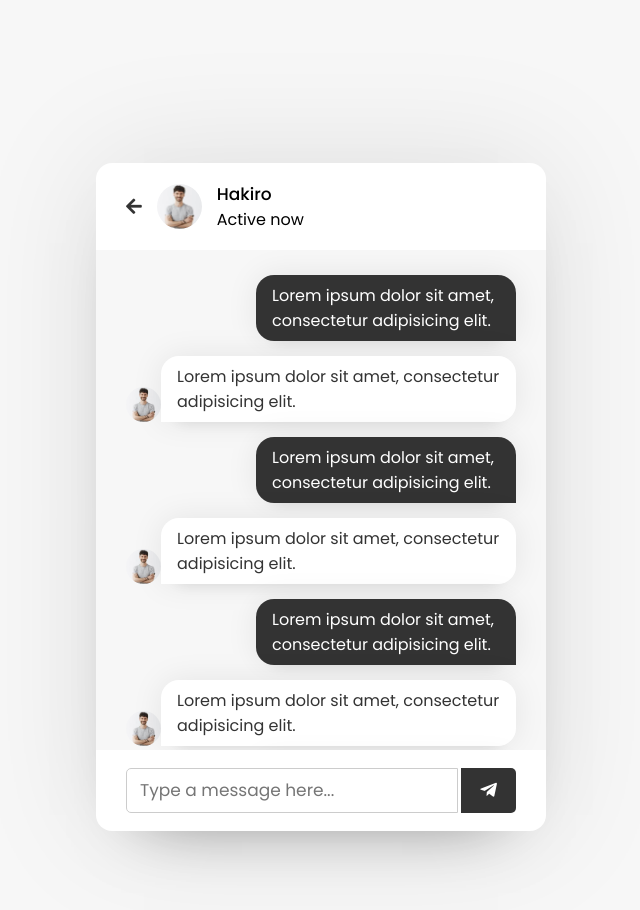
After one commit to IIHakiroII/ChatsApp, a PHP site: page /chat.html in a window 1280 px wide. The commit adds this page. Shown: the top 910 px of the page, without its empty margins (319-959 px from the left). Run offline with PHP 8.4, Linux system fonts and the light colour scheme.

Commit message:
fix: chat area part completed

```diff
--- /dev/null
+++ b/chat.html
@@ -0,0 +1,75 @@
+<!DOCTYPE html>
+<html lang="en">
+<head>
+  <meta charset="UTF-8">
+  <meta name="viewport" content="width=device-width, initial-scale=1.0">
+  <title>Realtime Chat App | Hakiro</title>
+  <link rel="stylesheet" href="style.css">
+  <link rel="stylesheet" href="https://cdnjs.cloudflare.com/ajax/libs/font-awesome/5.15.2/css/all.min.css">
+</head>
+<body>
+  <div class="wrapper">
+    <section class="chat-area">
+      <header>
+        <a href="#" class="back-icon"><i class="fas fa-arrow-left"></i></a>
+        <img src="descarga (6).jfif" alt="">
+        <div class="details">
+          <span>Hakiro</span>
+          <p>Active now</p>
+        </div>
+      </header>
+      <div class="chat-box">
+        <div class="chat outgoing">
+          <div class="details">
+            <p>Lorem ipsum dolor sit amet, consectetur adipisicing elit.</p>
+          </div>
+        </div>
+        <div class="chat incoming">
+          <img src="descarga (6).jfif" alt="">
+          <div class="details">
+            <p>Lorem ipsum dolor sit amet, consectetur adipisicing elit.</p>
+          </div>
+        </div>
+        <div class="chat outgoing">
+          <div class="details">
+            <p>Lorem ipsum dolor sit amet, consectetur adipisicing elit.</p>
+          </div>
+        </div>
+        <div class="chat incoming">
+          <img src="descarga (6).jfif" alt="">
+          <div class="details">
+            <p>Lorem ipsum dolor sit amet, consectetur adipisicing elit.</p>
+          </div>
+        </div>
+        <div class="chat outgoing">
+          <div class="details">
+            <p>Lorem ipsum dolor sit amet, consectetur adipisicing elit.</p>
+          </div>
+        </div>
+        <div class="chat incoming">
+          <img src="descarga (6).jfif" alt="">
+          <div class="details">
+            <p>Lorem ipsum dolor sit amet, consectetur adipisicing elit.</p>
+          </div>
+        </div>
+        <div class="chat outgoing">
+          <div class="details">
+            <p>Lorem ipsum dolor sit amet, consectetur adipisicing elit.</p>
+          </div>
+        </div>
+        <div class="chat incoming">
+          <img src="descarga (6).jfif" alt="">
+          <div class="details">
+            <p>Lorem ipsum dolor sit amet, consectetur adipisicing elit.</p>
+          </div>
+        </div>
+      </div>
+      <form action="#" class="typing-area">
+        <input type="text" placeholder="Type a message here...">
+        <button><i class="fab fa-telegram-plane"></i></button>
+      </form>
+    </section>
+  </div>
+
+</body>
+</html>
--- a/style.css
+++ b/style.css
@@ -178,7 +178,11 @@ body{
   border-radius: 0 5px 5px 0;
 }
 .users-list{
-
+  max-height: 350px;
+  overflow-y: auto;
+}
+:is(.users-list, .chat-box)::-webkit-scrollbar{
+  width: 0px;
 }
 .users-list a{
   margin-bottom: 10px;
@@ -186,11 +190,110 @@ body{
   padding-right: 15px;
   border-bottom-color: #f1f1f1;
 }
+.users-list a:last-child{
+  border: none;
+  border-bottom: 0px;
+}
 .users-list a .content img{
   height: 40px;
   width: 40px;
+}
+.users-list a .content p{
+  color: #67676a;
 }
 .users-list a .status-dot{
   font-size: 12px;
   color: #468669;
 }
+.users-list a .status-dot .offline{
+  color: #ccc;
+}
+
+/* Chat Area CSS Code */
+.chat-area header{
+  display: flex;
+  align-items: center;
+  padding: 18px 30px;
+}
+.chat-area header .back-icon{
+  font-size: 18px;
+  color: #333;
+}
+.chat-area header img{
+  height: 45px;
+  width: 45px;
+  margin: 0 15px;
+}
+.chat-area header span{
+  font-size: 17px;
+  font-weight: 500;
+}
+.chat-box{
+  height: 500px;
+  overflow-y: auto;
+  background: #f7f7f7;
+  padding: 10px 30px 20px 30px;
+  box-shadow: inset 0 32px 32px -32 rgba(0 0 0/ 5%), inset 0 -32px 32px -32px rgb(0 0 0 / 5%);
+}
+.chat-box .chat{
+  margin: 15px 0;
+}
+.chat-box .chat p{
+  word-wrap: break-word;
+  padding: 8px 16px;
+  box-shadow: 0 0 32px rgb(0 0 0/ 8%), 0 16px 16px -16px rgb(0 0 0 / 10%);
+}
+.chat-box .outgoing{
+  display: flex;
+}
+.outgoing .details{
+  margin-left: auto;
+  max-width: calc(100% - 130px);
+}
+.outgoing .details p{
+  background: #333;
+  color: #fff;
+  border-radius: 18px 18px 0 18px;
+}
+.chat-box .incoming{
+  display: flex;
+  align-items: flex-end;
+}
+.chat-box .incoming img{
+  height: 35px;
+  width: 35px;
+}
+.incoming .detail{
+  margin-left: 10px;
+  margin-right: auto;
+  max-width: calc(100% - 130px);
+}
+.incoming .details p{
+  background: #fff;
+  color: #333;
+  border-radius: 18px 18px 18px 0;
+}
+.chat-area .typing-area{
+  padding: 18px 30px;
+  display: flex;
+  justify-content: space-between;
+}
+.typing-area input{
+  height: 45px;
+  width: calc(100% - 58px);
+  font-size: 17px;
+  border: 1px solid #ccc;
+  padding: 0 13px;
+  border-radius: 5px 0 0 5px;
+  outline: none;
+}
+.typing-area button{
+  width: 55px;
+  border: none;
+  outline: none;
+  background: #333;
+  color: #fff;
+  font-size: 19px;
+  cursor: pointer;
+  border-radius: 0 5px 5px 0;
+}
```
